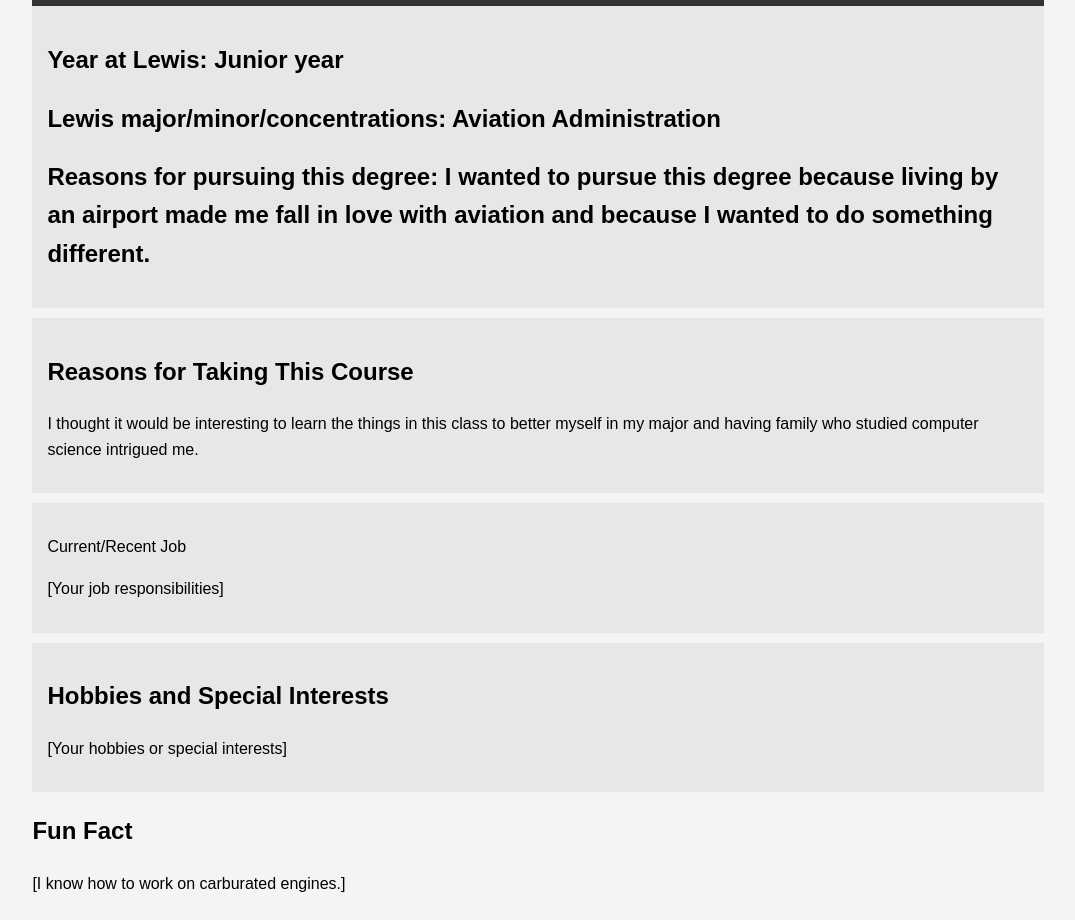
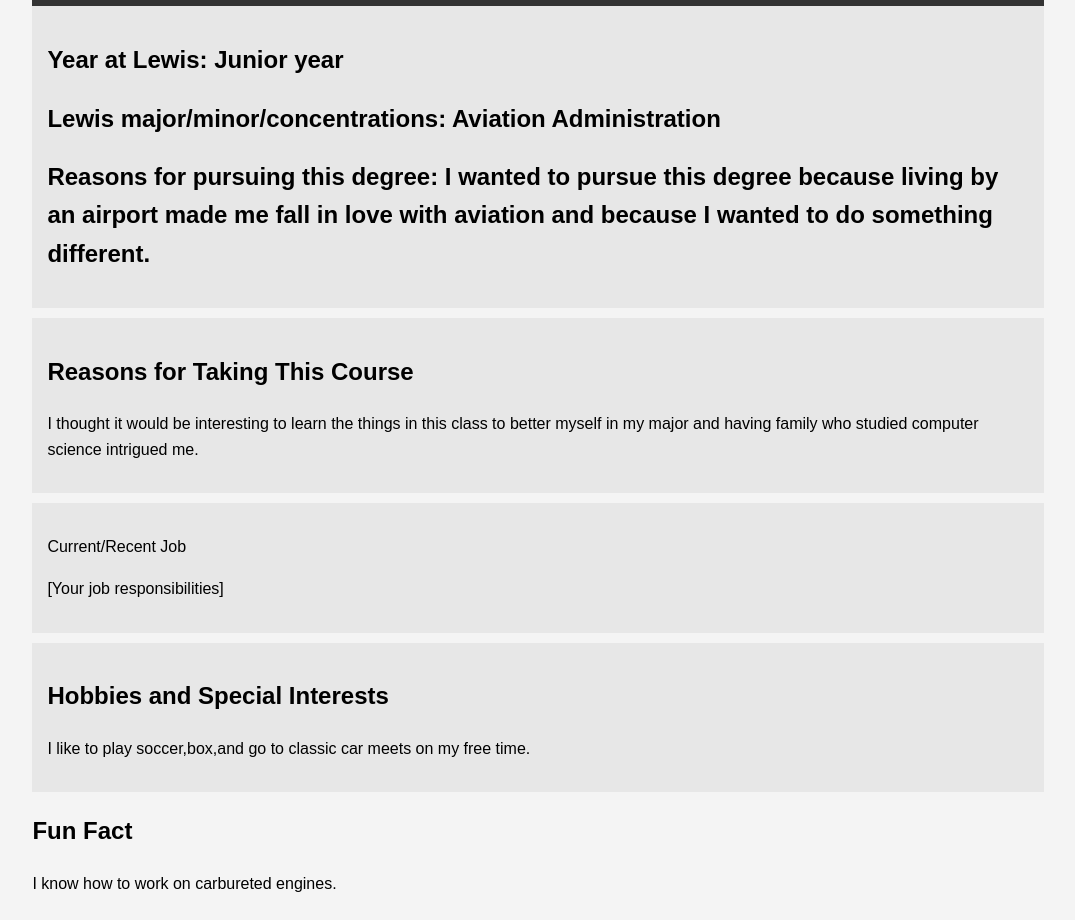
Before and after one commit to Jnandez1300/Introductions, a plain HTML site: page index.html in a window 1280 px wide. Shown: the part 144-1064 px from the top of the page, without its empty margins (102-1177 px from the left). Drawn offline with Linux system fonts and the light colour scheme.

Commit message:
Update index.html

```diff
--- a/index.html
+++ b/index.html
@@ -55,12 +55,12 @@
 
         <section class="hobbies">
             <h2>Hobbies and Special Interests</h2>
-            <p>[Your hobbies or special interests]</p>
+            <p>I like to play soccer,box,and go to classic car meets on my free time.</p>
         </section>
 
         <section class="fun-fact">
             <h2>Fun Fact</h2>
-            <p>[I know how to work on carburated engines.]</p>
+            <p>I know how to work on carbureted engines.</p>
         </section>
     </div>
 </body>
```
